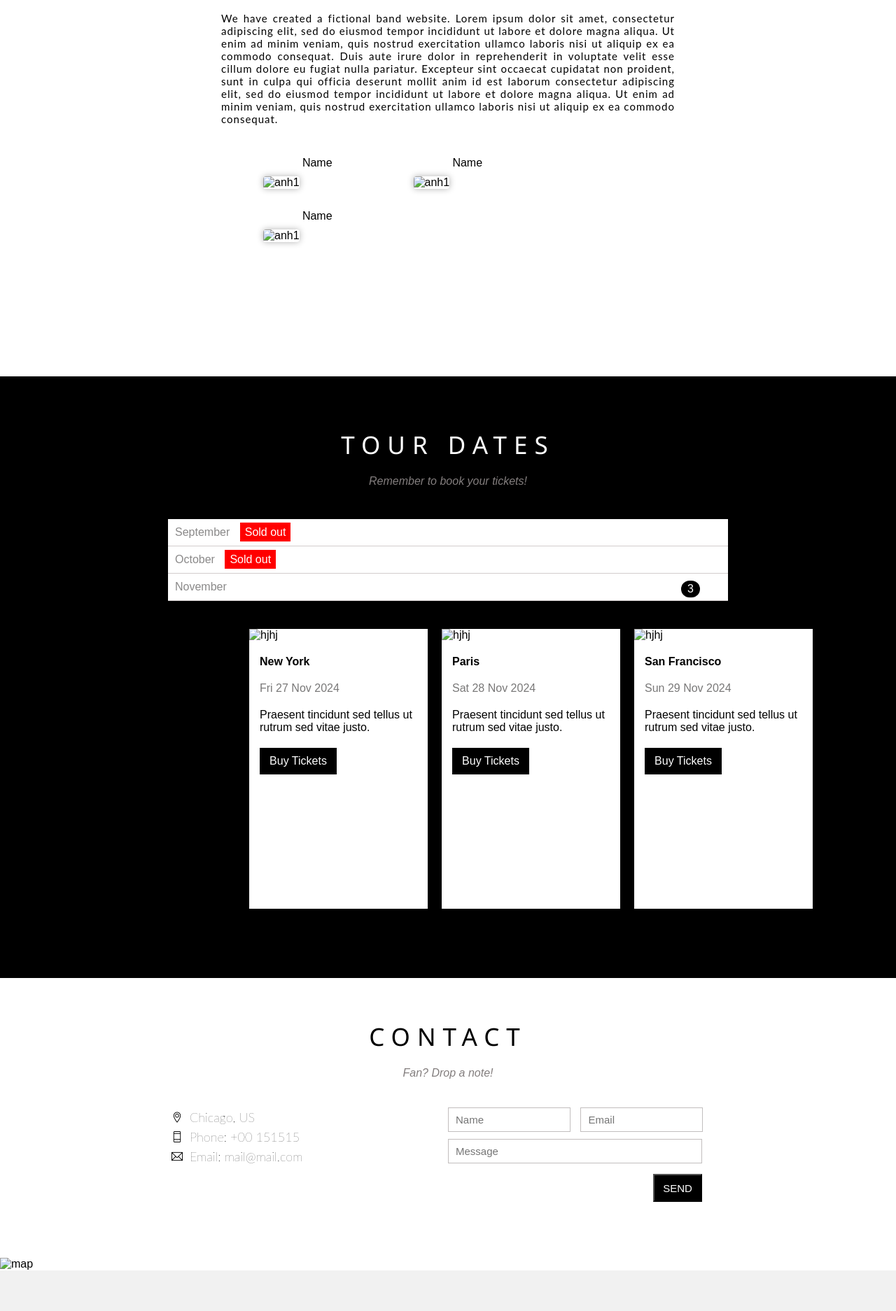
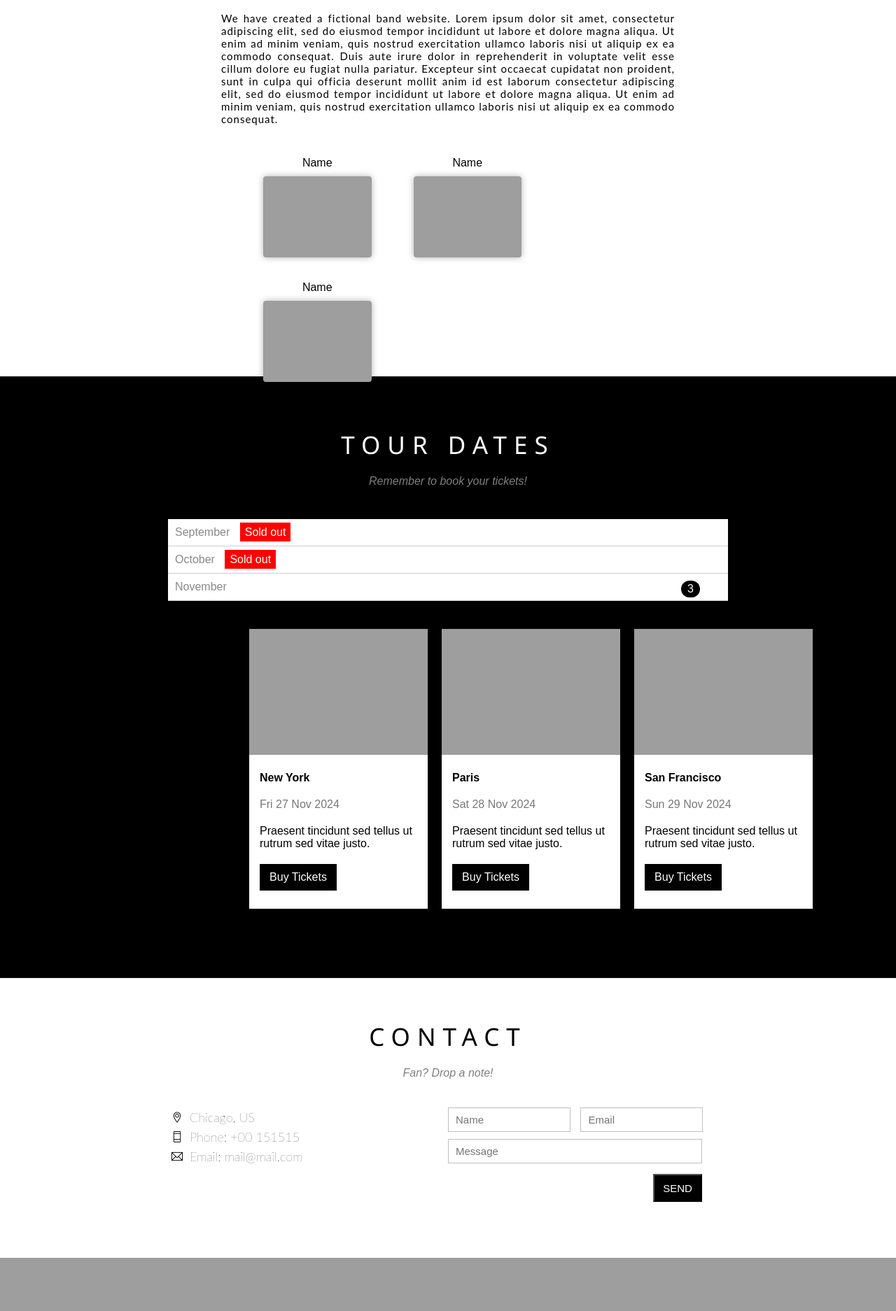
Before and after one commit to hhoai/TheBand, a plain HTML site: page index.html in a window 1280 px wide. Shown: the part 848-2722 px from the top of the page at 70% size. Drawn offline with Linux system fonts and the light colour scheme; the site is published under a folder, as on GitHub Pages, so addresses that start at the root find nothing.

Commit message:
quá mệt

```diff
--- a/TheBand.css
+++ b/TheBand.css
@@ -95,7 +95,7 @@ html {
 
 #slider {
     margin-top: 46px;
-    background: url("/img/slider/slider1.jpg");
+    background: url("./img/slider/slider1.jpg");
     background-position: top center;
     background-size: cover; /* background full thẻ; // contain: giữ nguyên ảnh */
     background-repeat: no-repeat;
--- a/index.html
+++ b/index.html
@@ -52,15 +52,15 @@
                     <div id="name">
                         <div class="name">
                             <p class="name1">Name</p>
-                            <img class="nameIMG" src="/img/content/quadep.jpg" alt="anh1">
+                            <img class="nameIMG" src="./img/content/quadep.jpg" alt="anh1">
                         </div>
                         <div class="name">
                             <p class="name1">Name</p>
-                            <img class="nameIMG" src="/img/content/quadep.jpg" alt="anh1">
+                            <img class="nameIMG" src="./img/content/quadep.jpg" alt="anh1">
                         </div>
                         <div class="name">
                             <p class="name1">Name</p>
-                            <img class="nameIMG" src="/img/content/quadep.jpg" alt="anh1">
+                            <img class="nameIMG" src="./img/content/quadep.jpg" alt="anh1">
                         </div>
                     </div>
                 </div>
@@ -84,21 +84,21 @@
                     </div>
                     <div id="chooseConcert">
                         <div class="chooseConcert">
-                            <img class="tf" src="/img/tour dates/1.png" alt="hjhj">
+                            <img class="tf" src="./img/tour dates/1.png" alt="hjhj">
                             <h4>New York</h4>
                             <p class="day">Fri 27 Nov 2024</p>
                             <p class="cnt">Praesent tincidunt sed tellus ut rutrum sed vitae justo.</p>
                             <p class="buy">Buy Tickets</p>
                         </div>
                         <div class="chooseConcert">
-                            <img class="tf" src="/img/tour dates/2.jpg" alt="hjhj">
+                            <img class="tf" src="./img/tour dates/2.jpg" alt="hjhj">
                             <h4>Paris</h4>
                             <p class="day">Sat 28 Nov 2024</p>
                             <p class="cnt">Praesent tincidunt sed tellus ut rutrum sed vitae justo.</p>
                             <p class="buy">Buy Tickets</p>
                         </div>
                         <div class="chooseConcert">
-                            <img class="tf" src="/img/tour dates/3.jpeg" alt="hjhj">
+                            <img class="tf" src="./img/tour dates/3.jpeg" alt="hjhj">
                             <h4>San Francisco</h4>
                             <p class="day">Sun 29 Nov 2024</p>
                             <p class="cnt">Praesent tincidunt sed tellus ut rutrum sed vitae justo.</p>
@@ -125,7 +125,7 @@
                     </div>
                 </div>
                 <div>
-                    <img id="map" src="/img/content/map.jpg" alt="map">
+                    <img id="map" src="./img/content/map.jpg" alt="map">
                 </div>
             </div>
 
```
